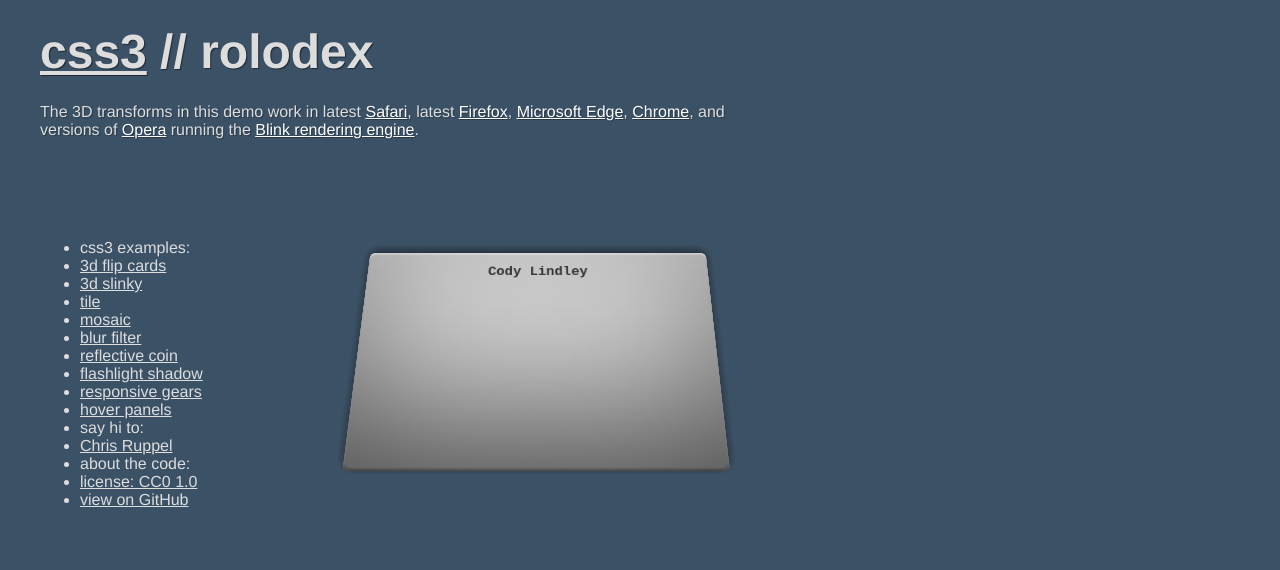
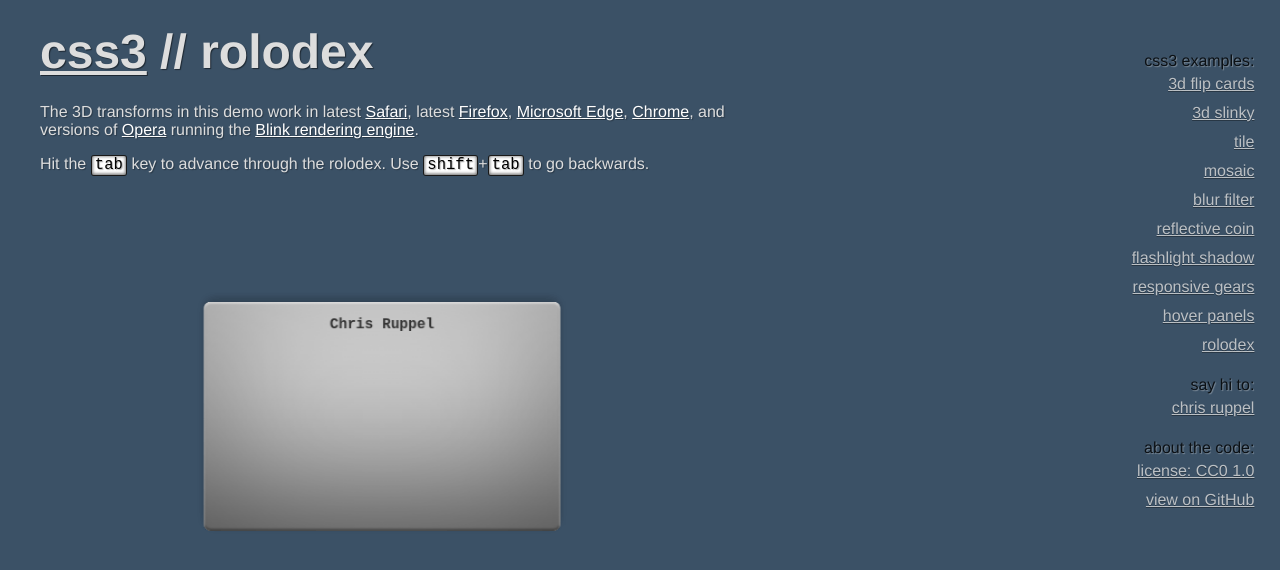
Before and after one commit to rupl/css3playground.com, a Jekyll site: the page built from _posts/demos/0001-10-01-rolodex.html, in a window 1280 px wide. Shown: the top 570 px of the page. Built offline with Jekyll 4.4.1, drawn with Linux system fonts in a browser that asks for light colours; comment, search, counter and statistics services are not loaded.

Commit message:
:card_index: republish rolodex

```diff
--- a/_posts/demos/0001-10-01-rolodex.html
+++ b/_posts/demos/0001-10-01-rolodex.html
@@ -12,39 +13,35 @@ original: rolodex.php
 ---
 
 <style type="text/css">
-		body {width: 720px; }
+  .demo {
+    width: 800px;
+    perspective: 1000px;
+    transform-style: preserve-3d;
+    transform: rotateY(25deg);
+  }
 
   .rolodex {
     margin-top: 100px;
-			margin-left: 300px;
-			-webkit-perspective: 800px;
-			-moz-perspective: 800px;
+    margin-left: 100px;
   }
   .rolodex .vcard {
+    display: block;
     width: 360px;
     height: 220px;
     padding: 1em;
     opacity: 1;
     position: absolute;
-			background: #f2f2f2; /* Old browsers */
-			background: -moz-linear-gradient(top,  #f2f2f2 0%, #898989 100%); /* FF3.6+ */
-			background: -webkit-gradient(linear, left top, left bottom, color-stop(0%,#f2f2f2), color-stop(100%,#898989)); /* Chrome,Safari4+ */
-			background: -webkit-linear-gradient(top,  #f2f2f2 0%,#898989 100%); /* Chrome10+,Safari5.1+ */
-			background: -o-linear-gradient(top,  #f2f2f2 0%,#898989 100%); /* Opera 11.10+ */
-			background: -ms-linear-gradient(top,  #f2f2f2 0%,#898989 100%); /* IE10+ */
-			background: linear-gradient(to bottom,  #f2f2f2 0%,#898989 100%); /* W3C */
-			filter: progid:DXImageTransform.Microsoft.gradient( startColorstr='#f2f2f2', endColorstr='#898989',GradientType=0 ); /* IE6-9 */
+    background: #f2f2f2 linear-gradient(to bottom, #f2f2f2 0%, #898989 100%);
 
     font-family: "Courier New", monospace;
     font-weight: 700;
     color: #333;
     text-align: center;
-			/*text-shadow: 1px 1px 0 rgba(0,0,0,0.5);*/
 
     border-radius: 7px;
     box-shadow:
       /* drop-shadow */
-				0 -4px 12px rgba(0,0,0,0.1),
+      0 -4px 12px rgba(0,0,0,0.05),
       /* upper bevel */
       inset 0 2px 2px rgba(255,255,255,0.4),
       /* lower bevel */
@@ -52,107 +49,42 @@ original: rolodex.php
       /* inner glow */
       inset 0 0 150px rgba(0,0,0,0.4);
 
-			-webkit-transform-origin: bottom center;
-			-moz-transform-origin: bottom center;
-
-			-webkit-transform-style: preserve-3d;
-			-moz-transform-style: preserve-3d;
-
-			-webkit-transform: rotateX(30deg) translateY(-20px);
-			-moz-transform: rotateX(30deg) translateY(-20px);
-
-			-webkit-transition: all .4s ease-in-out;
-			-moz-transition: all .4s ease-in-out;
+    transform-origin: 50% 110%;
+    transform: rotateX(25deg);
+    transition: all .4s ease-in-out;
   }
 
   /*
-		 *
-		 * any way to simulate a "previous sibling" selector based on :focus?
-		 *
+   * Q: anyone know a way to simulate a "previous sibling" selector based on :focus?
    */
-
 
   /* Currently selected card */
   .rolodex .vcard:focus {
-			-webkit-transform: rotateX(0deg) translateY(-40px);
-			-moz-transform: rotateX(0deg) translateY(-40px);
-
-			background: #fff; /* Old browsers */
-			background: -moz-linear-gradient(top,  #fff 0%, #939393 100%); /* FF3.6+ */
-			background: -webkit-gradient(linear, left top, left bottom, color-stop(0%,#fff), color-stop(100%,#939393)); /* Chrome,Safari4+ */
-			background: -webkit-linear-gradient(top,  #fff 0%,#939393 100%); /* Chrome10+,Safari5.1+ */
-			background: -o-linear-gradient(top,  #fff 0%,#939393 100%); /* Opera 11.10+ */
-			background: -ms-linear-gradient(top,  #fff 0%,#939393 100%); /* IE10+ */
-			background: linear-gradient(to bottom,  #fff 0%,#939393 100%); /* W3C */
-			filter: progid:DXImageTransform.Microsoft.gradient( startColorstr='#fff', endColorstr='#939393',GradientType=0 ); /* IE6-9 */
+    transform: rotateX(0deg);
+    background: #fff linear-gradient(to bottom, #fff 0%, #939393 100%);
     outline: none;
   }
 
   /* these have already been seen */
   .rolodex .vcard:focus + .vcard {
-			-webkit-transform: rotateX(-30deg) translateZ(10px);
-			-moz-transform: rotateX(-30deg) translateZ(10px);
-
-			background: #f7f7f7; /* Old browsers */
-			background: -moz-linear-gradient(top,  #f7f7f7 0%, #939393 100%); /* FF3.6+ */
-			background: -webkit-gradient(linear, left top, left bottom, color-stop(0%,#f7f7f7), color-stop(100%,#939393)); /* Chrome,Safari4+ */
-			background: -webkit-linear-gradient(top,  #f7f7f7 0%,#939393 100%); /* Chrome10+,Safari5.1+ */
-			background: -o-linear-gradient(top,  #f7f7f7 0%,#939393 100%); /* Opera 11.10+ */
-			background: -ms-linear-gradient(top,  #f7f7f7 0%,#939393 100%); /* IE10+ */
-			background: linear-gradient(to bottom,  #f7f7f7 0%,#939393 100%); /* W3C */
-			filter: progid:DXImageTransform.Microsoft.gradient( startColorstr='#f7f7f7', endColorstr='#939393',GradientType=0 ); /* IE6-9 */
+    transform: rotateX(-27deg);
+    background: #f7f7f7 linear-gradient(to bottom, #f7f7f7 0%, #939393 100%);
   }
   .rolodex .vcard:focus + .vcard + .vcard {
-			-webkit-transform: rotateX(-40deg) translateZ(20px);
-			-moz-transform: rotateX(-40deg) translateZ(20px);
-
-			background: #f2f2f2; /* Old browsers */
-			background: -moz-linear-gradient(top,  #f2f2f2 0%, #898989 100%); /* FF3.6+ */
-			background: -webkit-gradient(linear, left top, left bottom, color-stop(0%,#f2f2f2), color-stop(100%,#898989)); /* Chrome,Safari4+ */
-			background: -webkit-linear-gradient(top,  #f2f2f2 0%,#898989 100%); /* Chrome10+,Safari5.1+ */
-			background: -o-linear-gradient(top,  #f2f2f2 0%,#898989 100%); /* Opera 11.10+ */
-			background: -ms-linear-gradient(top,  #f2f2f2 0%,#898989 100%); /* IE10+ */
-			background: linear-gradient(to bottom,  #f2f2f2 0%,#898989 100%); /* W3C */
-			filter: progid:DXImageTransform.Microsoft.gradient( startColorstr='#f2f2f2', endColorstr='#898989',GradientType=0 ); /* IE6-9 */
+    transform: rotateX(-39deg);
+    background: #f2f2f2 linear-gradient(to bottom, #f2f2f2 0%, #898989 100%);
   }
   .rolodex .vcard:focus + .vcard + .vcard + .vcard {
-			-webkit-transform: rotateX(-45deg) translateZ(25px);
-			-moz-transform: rotateX(-45deg) translateZ(25px);
-
-			background: #ebebeb; /* Old browsers */
-			background: -moz-linear-gradient(top,  #ebebeb 0%, #898989 100%); /* FF3.6+ */
-			background: -webkit-gradient(linear, left top, left bottom, color-stop(0%,#ebebeb), color-stop(100%,#898989)); /* Chrome,Safari4+ */
-			background: -webkit-linear-gradient(top,  #ebebeb 0%,#898989 100%); /* Chrome10+,Safari5.1+ */
-			background: -o-linear-gradient(top,  #ebebeb 0%,#898989 100%); /* Opera 11.10+ */
-			background: -ms-linear-gradient(top,  #ebebeb 0%,#898989 100%); /* IE10+ */
-			background: linear-gradient(to bottom,  #ebebeb 0%,#898989 100%); /* W3C */
-			filter: progid:DXImageTransform.Microsoft.gradient( startColorstr='#ebebeb', endColorstr='#898989',GradientType=0 ); /* IE6-9 */
+    transform: rotateX(-49deg);
+    background: #ebebeb linear-gradient(to bottom, #ebebeb 0%, #898989 100%);
   }
   .rolodex .vcard:focus + .vcard + .vcard + .vcard + .vcard {
-			-webkit-transform: rotateX(-48deg) translateZ(27px);
-			-moz-transform: rotateX(-48deg) translateZ(27px);
-
-			background: #e7e7e7; /* Old browsers */
-			background: -moz-linear-gradient(top,  #e7e7e7 0%, #868686 100%); /* FF3.6+ */
-			background: -webkit-gradient(linear, left top, left bottom, color-stop(0%,#e7e7e7), color-stop(100%,#868686)); /* Chrome,Safari4+ */
-			background: -webkit-linear-gradient(top,  #e7e7e7 0%,#868686 100%); /* Chrome10+,Safari5.1+ */
-			background: -o-linear-gradient(top,  #e7e7e7 0%,#868686 100%); /* Opera 11.10+ */
-			background: -ms-linear-gradient(top,  #e7e7e7 0%,#868686 100%); /* IE10+ */
-			background: linear-gradient(to bottom,  #e7e7e7 0%,#868686 100%); /* W3C */
-			filter: progid:DXImageTransform.Microsoft.gradient( startColorstr='#e7e7e7', endColorstr='#868686',GradientType=0 ); /* IE6-9 */
+    transform: rotateX(-57deg);
+    background: #e7e7e7 linear-gradient(to bottom, #e7e7e7 0%, #868686 100%);
   }
   .rolodex .vcard:focus + .vcard + .vcard + .vcard + .vcard + .vcard {
-			-webkit-transform: rotateX(-50deg) translateZ(28px);
-			-moz-transform: rotateX(-50deg) translateZ(28px);
-
-			background: #e5e5e5; /* Old browsers */
-			background: -moz-linear-gradient(top,  #e5e5e5 0%, #848484 100%); /* FF3.6+ */
-			background: -webkit-gradient(linear, left top, left bottom, color-stop(0%,#e5e5e5), color-stop(100%,#848484)); /* Chrome,Safari4+ */
-			background: -webkit-linear-gradient(top,  #e5e5e5 0%,#848484 100%); /* Chrome10+,Safari5.1+ */
-			background: -o-linear-gradient(top,  #e5e5e5 0%,#848484 100%); /* Opera 11.10+ */
-			background: -ms-linear-gradient(top,  #e5e5e5 0%,#848484 100%); /* IE10+ */
-			background: linear-gradient(to bottom,  #e5e5e5 0%,#848484 100%); /* W3C */
-			filter: progid:DXImageTransform.Microsoft.gradient( startColorstr='#e5e5e5', endColorstr='#848484',GradientType=0 ); /* IE6-9 */
+    transform: rotateX(-62deg);
+    background: #d7d7d7 linear-gradient(to bottom, #d7d7d7 0%, #777777 100%);
   }
 
 </style>
@@ -161,18 +93,19 @@ original: rolodex.php
 <p class="warning">
   {% include browsers-3d.html %}
 </p>
+<p>Hit the <kbd>tab</kbd> key to advance through the rolodex. Use <kbd>shift</kbd>+<kbd>tab</kbd> to go backwards.</p>
 
 <!--
 The tabindex is "backwards" here so that the increasingly specific adjacent sibling selectors
 listed above get activated one-by-one as the focus moves backwards over the elements.
 -->
-	<div class="rolodex">
-		<div class="vcard" tabindex="6" contenteditable><span class="fn">Chris Ruppel</span></div>
-		<div class="vcard" tabindex="5" contenteditable><span class="fn">Garann Means</span></div>
-		<div class="vcard" tabindex="4" contenteditable><span class="fn">Mike Taylor</span></div>
-		<div class="vcard" tabindex="3" contenteditable><span class="fn">Brandon Satrom</span></div>
-		<div class="vcard" tabindex="2" contenteditable><span class="fn">Estelle Weyl</span></div>
-		<div class="vcard" tabindex="1" contenteditable><span class="fn">Cody Lindley</span></div>
+<div class="demo">
+  <ul class="rolodex">
+    <li class="vcard" tabindex="6" contenteditable><span class="fn">Cody Lindley</span></li>
+    <li class="vcard" tabindex="5" contenteditable><span class="fn">Garann Means</span></li>
+    <li class="vcard" tabindex="4" contenteditable><span class="fn">Mike Taylor</span></li>
+    <li class="vcard" tabindex="3" contenteditable><span class="fn">Brandon Satrom</span></li>
+    <li class="vcard" tabindex="2" contenteditable><span class="fn">Estelle Weyl</span></li>
+    <li class="vcard" tabindex="1" contenteditable><span class="fn">Chris Ruppel</span></li>
+  </ul>
 </div>
-
-<? include('_footer.php');
--- a/css/main.css
+++ b/css/main.css
@@ -56,3 +56,15 @@ abbr {cursor:help; }
 .warning a {color:#fff; text-shadow: 0 1px 0 rgba(0,0,0,0.4); }
 
 code {white-space: nowrap; }
+
+kbd {
+  display: inline-block;
+  padding: .1em .2em;
+  font-size: 1.2em;
+  line-height: 1em;
+  color: black;
+  background: white;
+  border: 1px solid rgba(0,0,0,0.9);
+  border-radius: 3px;
+  box-shadow: inset 0px -.5px 3px 1px rgba(0,0,0,0.5);
+}
```
Also changed, not shown: other parts of _posts/demos/0001-10-01-rolodex.html (+1 -0 lines). Lines whose indentation alone changed are shown as unchanged.
